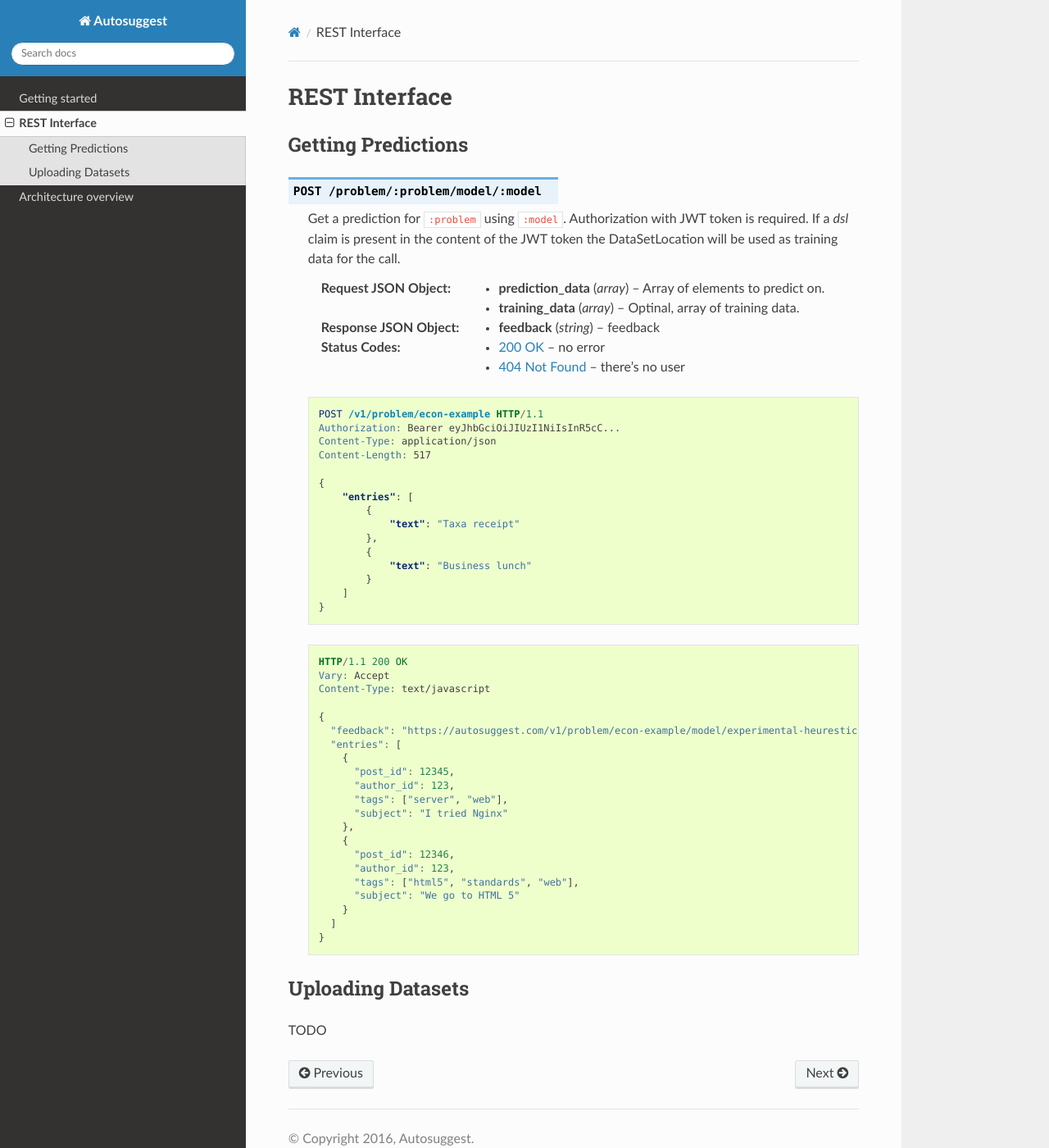
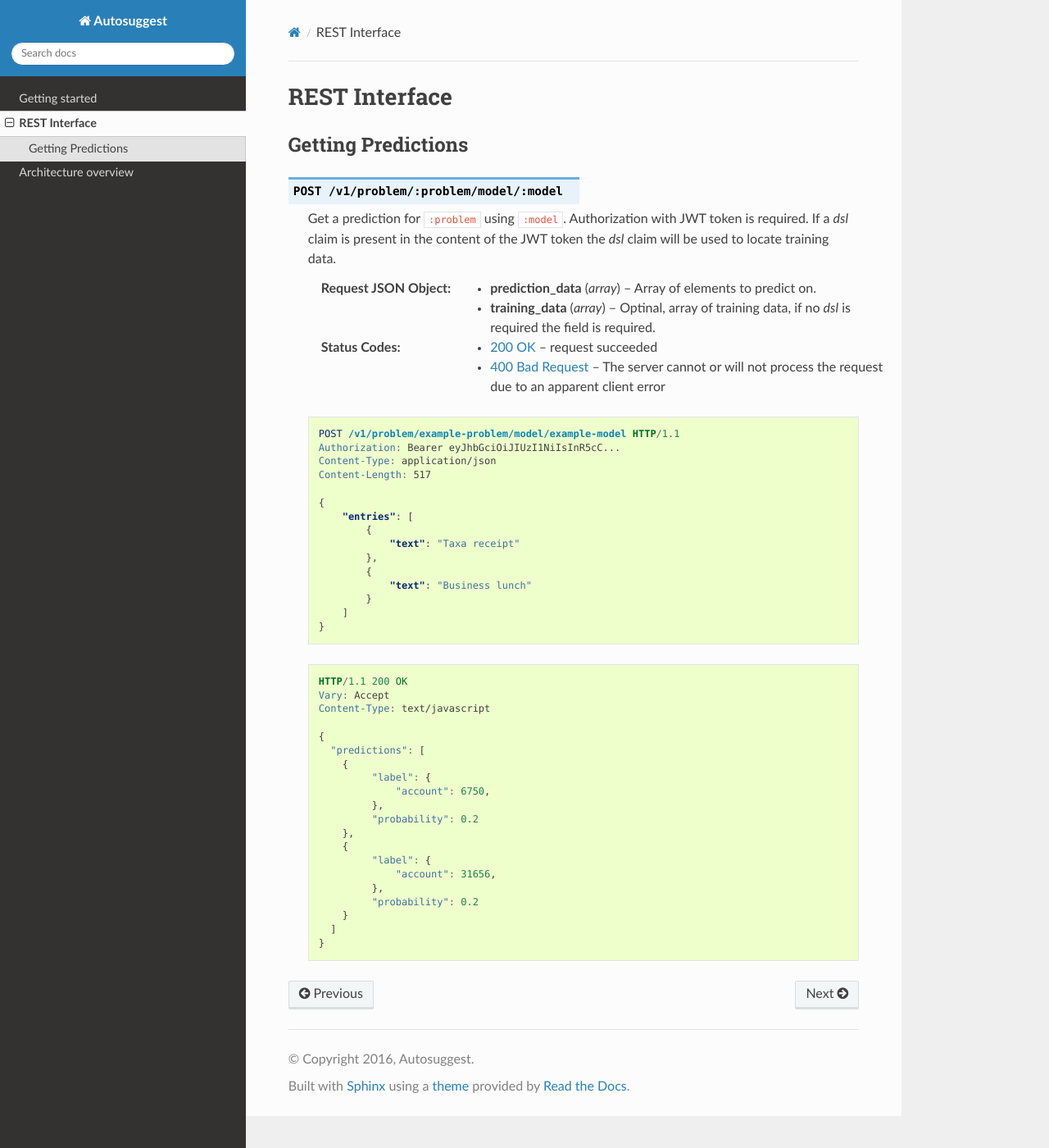
Before and after one commit to e-conomic/vml-docs, a Sphinx documentation site: the page built from docs/source/restapi.rst, in a window 1280 px wide and 1400 px high. Shown: the whole window at 82% size. Built offline with Sphinx 7.4.7 and the Read the Docs theme 2.0.0, drawn with Linux system fonts in a browser that asks for light colours.

Commit message:
Restapi documentation started

```diff
--- a/docs/source/restapi.rst
+++ b/docs/source/restapi.rst
@@ -3,29 +3,27 @@
 REST Interface
 ==============
 
-
 Getting Predictions
 -------------------
 
-.. http:post:: /problem/:problem/model/:model
+.. http:post:: /v1/problem/:problem/model/:model
    :synopsis: Send a new SMS
 
    Get a prediction for :code:`:problem` using :code:`:model`. Authorization
    with JWT token is required. If a `dsl` claim is present in the content of
-   the JWT token the DataSetLocation will be used as training data for the
-   call.
+   the JWT token the `dsl` claim will be used to locate training data.
 
    :reqjson array prediction_data: Array of elements to predict on.
-   :reqjson array training_data: Optinal, array of training data.
+   :reqjson array training_data: Optinal, array of training data, if no `dsl`
+      is required the field is required.
 
-   :resjson string feedback: feedback
-
-   :status 200: no error
-   :status 404: there's no user
+   :status 200: request succeeded
+   :status 400: The server cannot or will not process the request due to an
+      apparent client error
 
    .. sourcecode:: http
 
-      POST /v1/problem/econ-example HTTP/1.1
+      POST /v1/problem/example-problem/model/example-model HTTP/1.1
       Authorization: Bearer eyJhbGciOiJIUzI1NiIsInR5cC...
       Content-Type: application/json
       Content-Length: 517
@@ -50,25 +48,18 @@ Getting Predictions
       Content-Type: text/javascript
 
       {
-        "feedback": "https://autosuggest.com/v1/problem/econ-example/model/experimental-heurestics/feedback",
-        "entries": [
+        "predictions": [
           {
-            "post_id": 12345,
-            "author_id": 123,
-            "tags": ["server", "web"],
-            "subject": "I tried Nginx"
+               "label": {
+                   "account": 6750,
+               },
+               "probability": 0.2
           },
           {
-            "post_id": 12346,
-            "author_id": 123,
-            "tags": ["html5", "standards", "web"],
-            "subject": "We go to HTML 5"
+               "label": {
+                   "account": 31656,
+               },
+               "probability": 0.2
           }
         ]
       }
-
-
-
-Uploading Datasets
-------------------
-TODO
```
